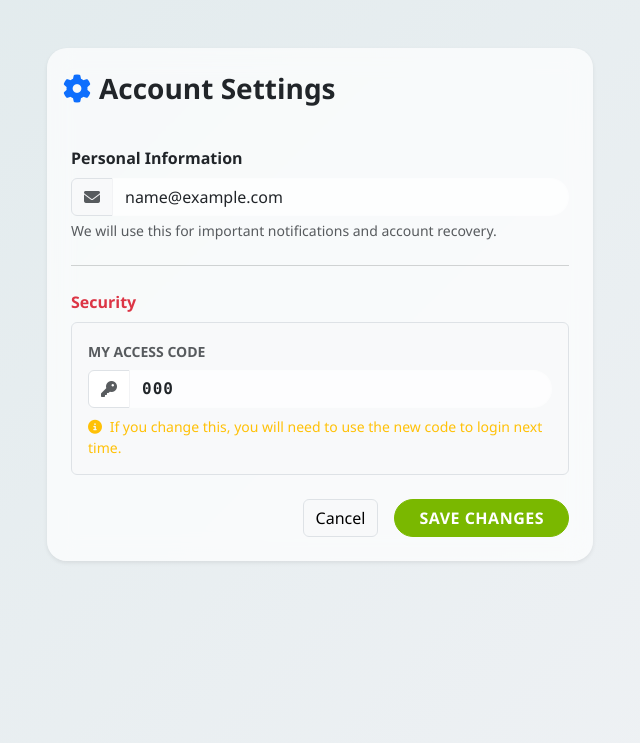
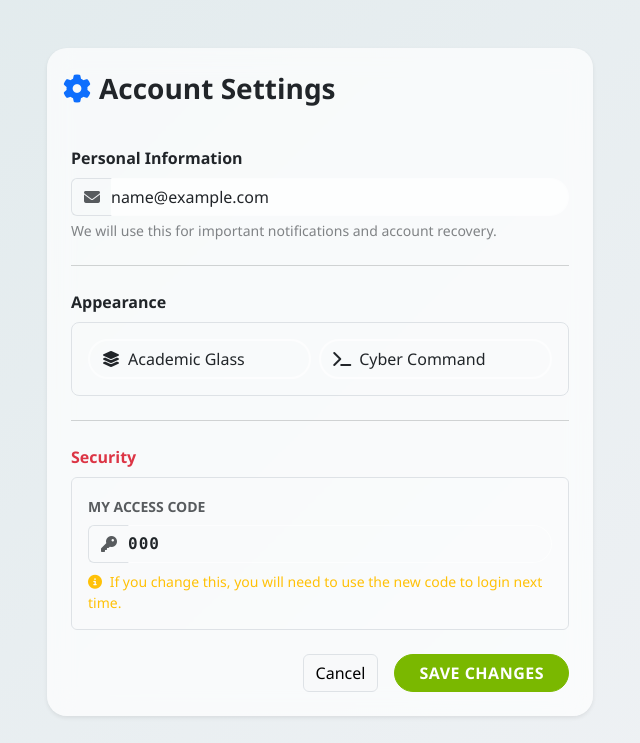
Before and after one commit to havin231/StatInfoProject, a Flask app: page /student/settings in a window 1280 px wide. Shown: the part 57-800 px from the top of the page, without its empty margins (320-960 px from the left). Run offline with Flask 3, Linux system fonts and the light colour scheme; a user stored in the database is signed in; tables that the repository leaves empty hold one stand-in row (values such as "Sample post"); some libraries are stand-ins or nearby versions.

Commit message:
style: Fix dark mode in settings and add theme switcher

```diff
--- a/app/templates/student/settings.html
+++ b/app/templates/student/settings.html
@@ -24,13 +24,35 @@
                     <div class="mb-4">
                         <label class="form-label fw-bold">Personal Information</label>
                         <div class="input-group">
-                            <span class="input-group-text bg-light"><i class="fas fa-envelope text-muted"></i></span>
-                            {{ form.email(class="form-control", placeholder="Enter your email address") }}
+                            <span class="input-group-text bg-transparent border-end-0"><i
+                                    class="fas fa-envelope text-muted"></i></span>
+                            {{ form.email(class="form-control border-start-0 ps-0", placeholder="Enter your email
+                            address") }}
                         </div>
                         {% for error in form.email.errors %}
                         <div class="text-danger small mt-1">{{ error }}</div>
                         {% endfor %}
-                        <div class="form-text small">We will use this for important notifications and account recovery.
+                        <div class="form-text small opacity-75">We will use this for important notifications and account
+                            recovery.
+                        </div>
+                    </div>
+
+                    <hr class="my-4 text-muted opacity-25">
+
+                    <!-- THEME SETTINGS -->
+                    <div class="mb-4">
+                        <label class="form-label fw-bold">Appearance</label>
+                        <div class="p-3 border rounded-3 bg-transparent">
+                            <div class="d-grid gap-2 d-sm-flex">
+                                <button type="button" class="btn btn-outline flex-grow-1 text-start"
+                                    onclick="setTheme('glass')">
+                                    <i class="fas fa-layer-group me-2"></i>Academic Glass
+                                </button>
+                                <button type="button" class="btn btn-outline flex-grow-1 text-start"
+                                    onclick="setTheme('cyber')">
+                                    <i class="fas fa-terminal me-2"></i>Cyber Command
+                                </button>
+                            </div>
                         </div>
                     </div>
 
@@ -38,12 +60,13 @@
 
                     <div class="mb-4">
                         <label class="form-label fw-bold text-danger">Security</label>
-                        <div class="p-3 bg-light rounded border">
+                        <div class="p-3 rounded border" style="background: rgba(255, 255, 255, 0.05);">
                             <label class="form-label small text-uppercase text-muted fw-bold">My Access Code</label>
                             <div class="input-group mb-2">
-                                <span class="input-group-text bg-white"><i class="fas fa-key text-muted"></i></span>
-                                {{ form.access_code(class="form-control font-monospace fw-bold", style="letter-spacing:
-                                1px;") }}
+                                <span class="input-group-text bg-transparent border-end-0"><i
+                                        class="fas fa-key text-muted"></i></span>
+                                {{ form.access_code(class="form-control font-monospace fw-bold border-start-0 ps-0
+                                bg-transparent text-body", style="letter-spacing: 1px;") }}
                             </div>
                             {% for error in form.access_code.errors %}
                             <div class="text-danger small mt-1">{{ error }}</div>
```
